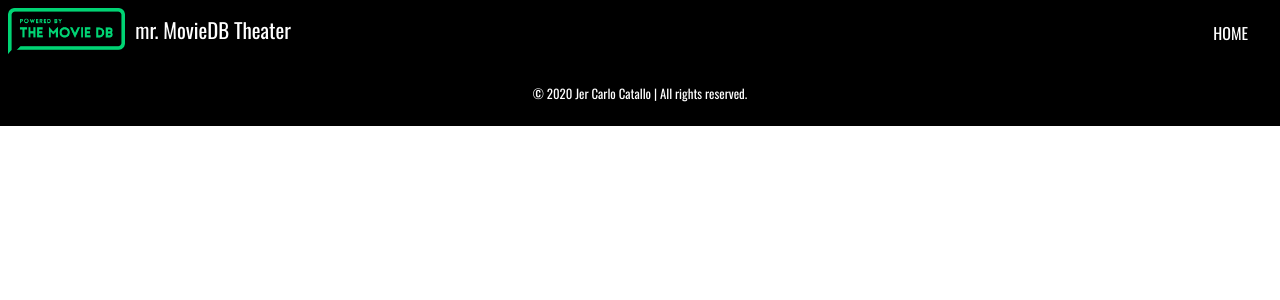
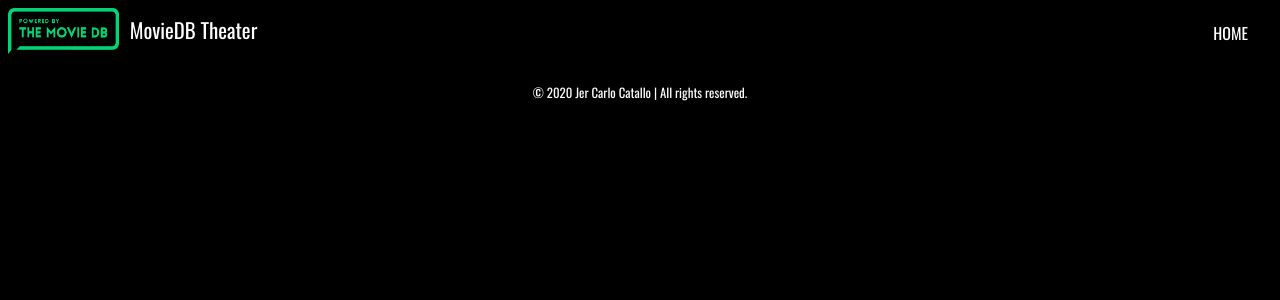
Before and after one commit to rojerthat07/Movie-Database-Site-with-React-JS, a React (Create React App) app: page / in a window 1280 px wide. Shown: the top 300 px of the page. Built offline with nearby package versions, Linux system fonts and the light colour scheme; no server answers.

Commit message:
UI changes
changing font to oswald, changing navigation brand name, bg to black and color to white

```diff
--- a/src/components/Header.js
+++ b/src/components/Header.js
@@ -7,7 +7,7 @@ function Header() {
             <div className="header__information">
             <div className="header__title">World's Largest Movie Database Site</div>
             <div className="header__text">
-Millions of movies, TV shows and people to discover. Explore now.</div>
+            Millions of movies, TV shows and people to discover. Explore now.</div>
             </div>
 
         </div>
--- a/src/components/Navigation.js
+++ b/src/components/Navigation.js
@@ -7,7 +7,7 @@ export class Navigation extends Component {
         return (
             <div className="navigation">
             <div className="navigation__brand">
-              <img className="navigation__image" src={brand} alt=""/>  <p>mr. MovieDB Theater</p>
+              <img className="navigation__image" src={brand} alt=""/>  <p>MovieDB Theater</p>
             </div>
                 <div className="navigation__list">
                 <Link className="navigation__link " to="/Movie-Database-Site-with-React-JS">
--- a/src/styles/2-base/_global.scss
+++ b/src/styles/2-base/_global.scss
@@ -1,5 +1,7 @@
 body{
     font-family: font("font3");
+    background-color: black;
+    color:white;
 }
 
 .main{
--- a/src/styles/3-layout/_header.scss
+++ b/src/styles/3-layout/_header.scss
@@ -20,7 +20,7 @@
             margin: auto;
         }
         .header__title{
-            font-family: font("font4");
+            font-family: font("font3");
             color:#ffffff;
             font-size: 2.5em;
             text-transform: uppercase;
@@ -30,7 +30,8 @@
         }
         .header__text{
             margin:1em 0;
-            font-family: font("font1");
+            font-family: font("font3");
+            font-weight: lighter;
             color: #ffffff;
             @include tablet{
                 font-size: .9em;
```
